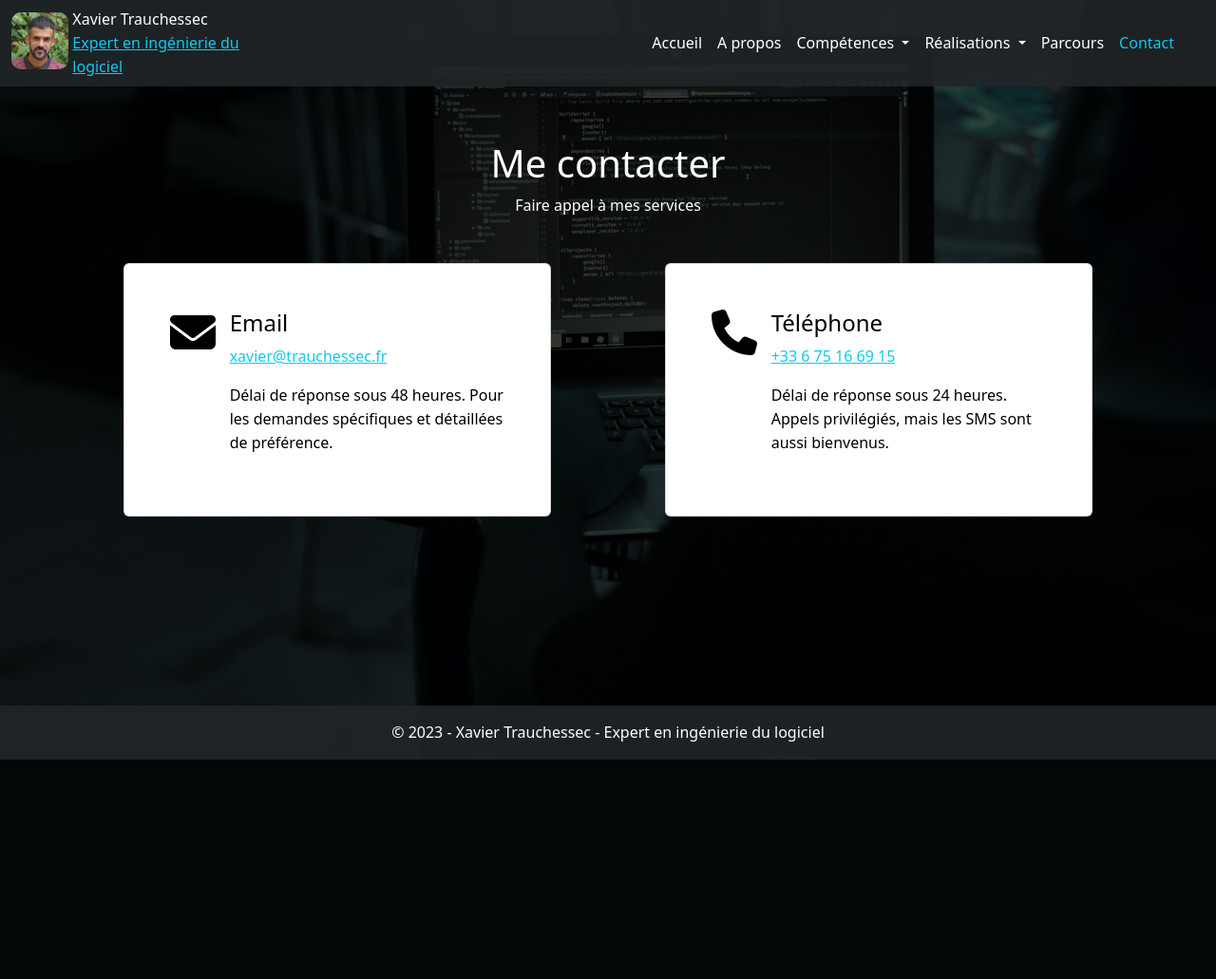
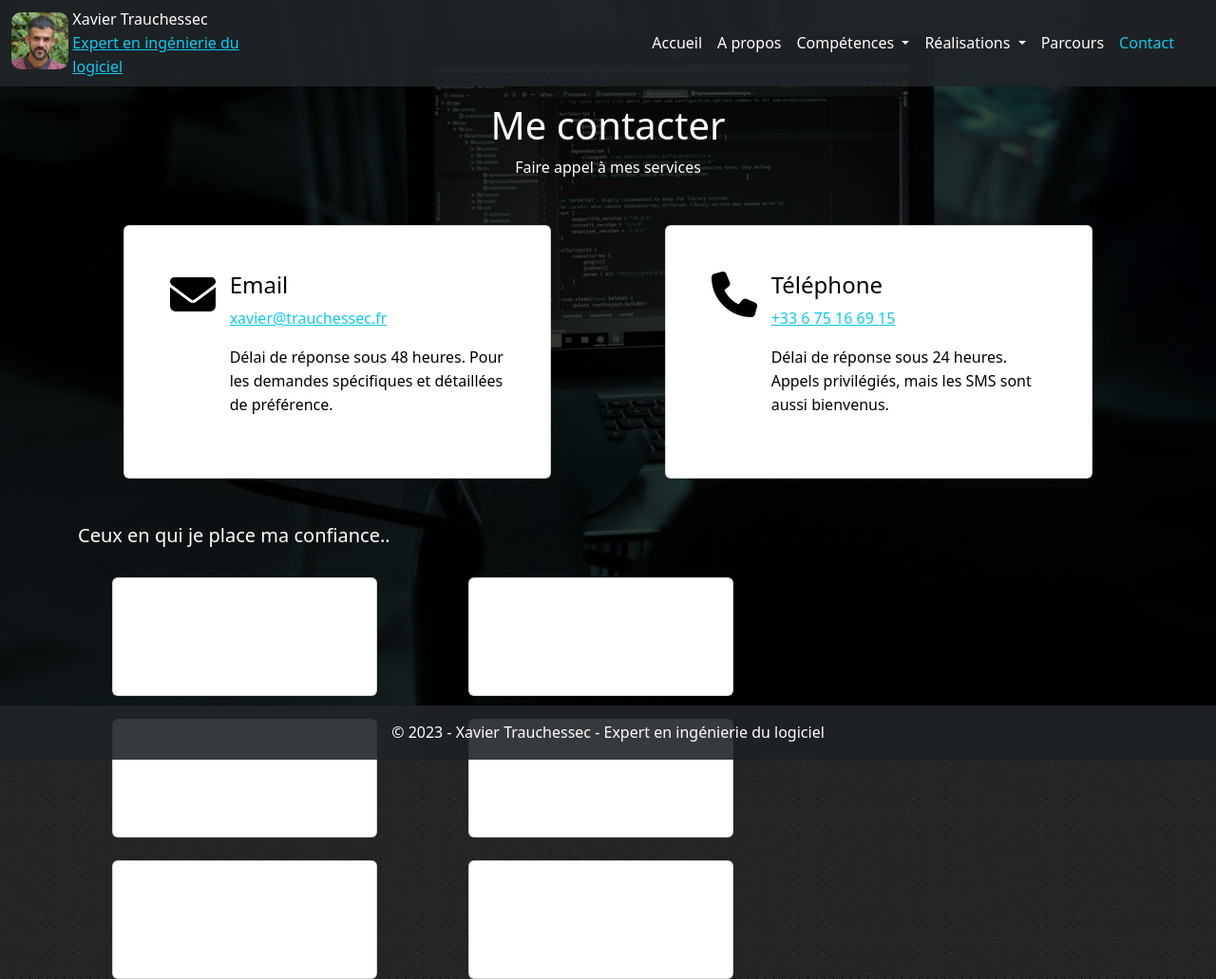
Before and after one commit to Frozenn-X/true_portfolio, a Django app: page /contact in a window 1280 px wide. Shown: the whole page at 95% size. Before the commit the page ends 800 px from the top, so only its background shows below. Run offline with Django 4.2, Linux system fonts and the light colour scheme; some libraries are stand-ins or nearby versions.

Commit message:
Update contact.html

```diff
--- a/templates/web/contact.html
+++ b/templates/web/contact.html
@@ -1,7 +1,7 @@
 {% extends "base.html" %}
 {% block content %}
     <div class="top-banner">
-        <div class="container my-auto" style="padding-top: 100px;">
+        <div class="container my-auto" style="padding-top: 60px;">
             <h1 class="text-center mt-5">Me contacter</h1>
             <p class="text-center mb-5">Faire appel à mes services</p>
             <div class="row mt-5">
@@ -33,6 +33,46 @@
                         </div>
                     </div>
                 </div>
+                <div class="row mt-5">
+                    <h5>Ceux en qui je place ma confiance..</h5>
+                    <div class="card col-3 mx-lg-5 p-lg-5 mt-4">
+                        <h6>Perrine Oswald</h6>
+                        <div>
+
+                        </div>
+                    </div>
+                    <div class="card col-3 mx-lg-5 p-lg-5 mt-4">
+                        <h6>Cyril Maisuesche</h6>
+                        <div>
+
+                        </div>
+                    </div>
+                    <div class="card col-3 mx-lg-5 p-lg-5 mt-4">
+                        <h6>Arnaud Prière</h6>
+                        <div>
+
+                        </div>
+                    </div>
+                    <div class="card col-3 mx-lg-5 p-lg-5 mt-4">
+                        <h6>Fabienne Ferrand</h6>
+                        <div>
+
+                        </div>
+                    </div>
+                    <div class="card col-3 mx-lg-5 p-lg-5 mt-4">
+                        <h6>Vincent Trapon</h6>
+                        <div>
+
+                        </div>
+                        <a href="#"></a>
+                    </div>
+                    <div class="card col-3 mx-lg-5 p-lg-5 mt-4">
+                        <h6>Lucas Anouar</h6>
+                        <div>
+
+                        </div>
+                    </div>
+                </div>
             </div>
         </div>
     </div>
```
